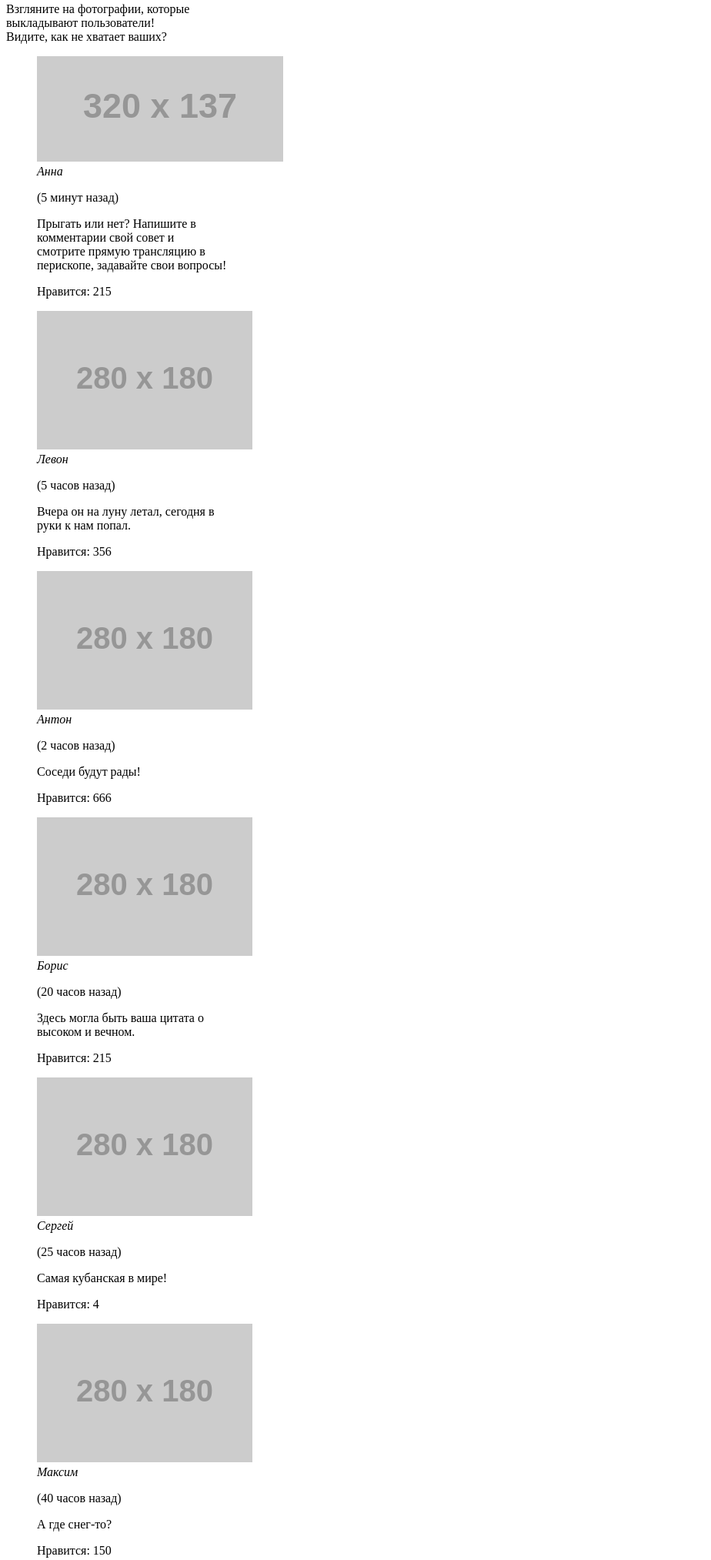
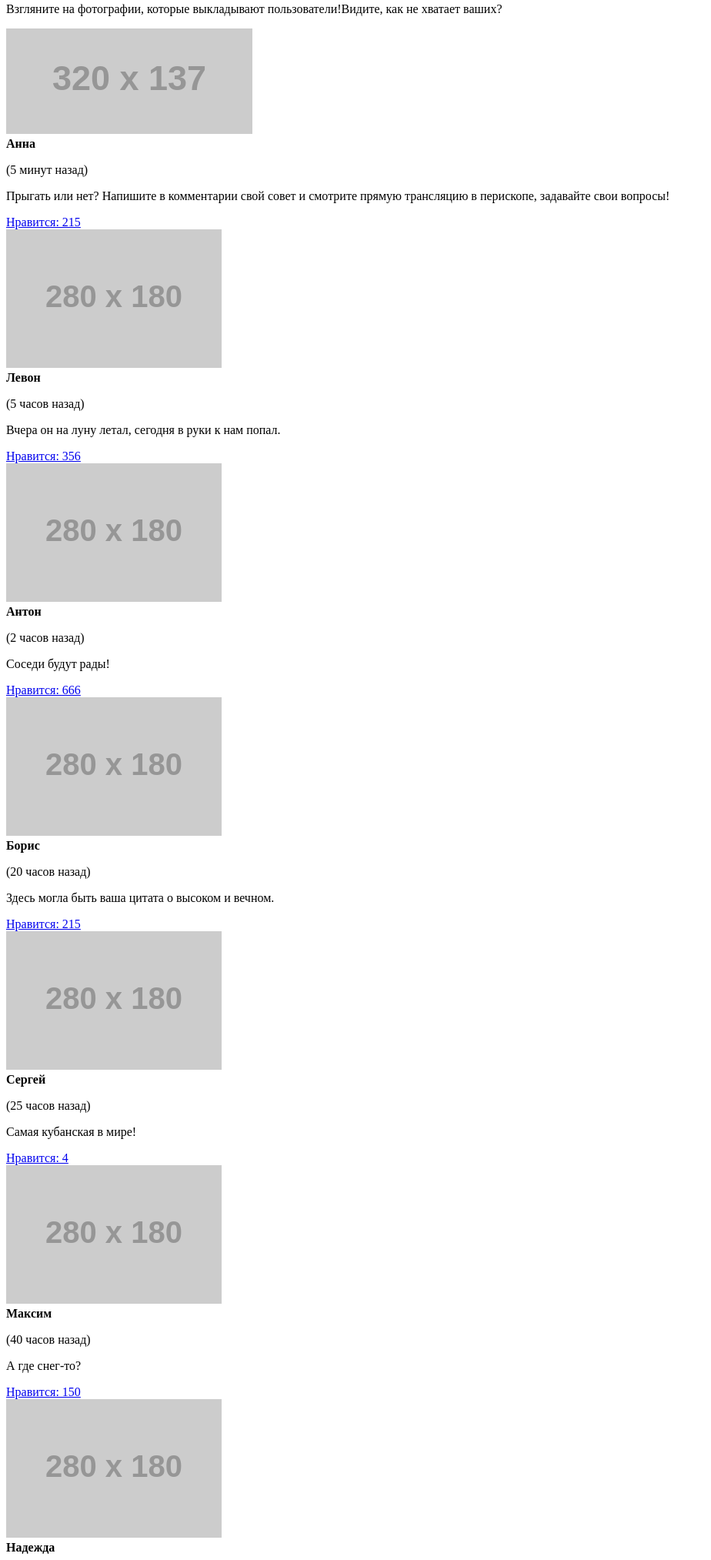
Before and after one commit to EnjoyTWOS/1247033-pink-20, a website: page source/photo.html in a window 1280 px wide. Shown: the part 353-2380 px from the top of the page at 77% size, without its empty margins (0-924 px from the left). Drawn offline with Linux system fonts and the light colour scheme; placeholder pictures from the web are drawn by us.

Commit message:
error correction

```diff
--- a/- source/- - photo.html
+++ b/source/photo.html
@@ -18,7 +18,7 @@
         <div class="photo-nav__wrapper">
           <ul class="photo-nav__list site-list">
             <li class="site-list__item">
-              <a href="- - index.html">
+              <a href="index.html">
                 Главная
               </a>
             </li>
@@ -28,7 +28,7 @@
               </a>
             </li>
             <li class="site-list__item">
-              <a href="- - contest.html">
+              <a href="contest.html">
                 Конкурс
               </a>
             </li>
@@ -53,87 +53,101 @@
         <h2 class="visually-hidden">Фотографии</h2>
         <header class="photos__header">
           <p class="photos__intro">
-            Взгляните на фотографии, которые<br> выкладывают пользователи!<br>Видите, как не хватает ваших?
+            Взгляните на фотографии, которые выкладывают пользователи!Видите, как не хватает ваших?
           </p>
         </header>
         <div class="photos__list">
-          <blockquote class="photos__item photos__item--best">
-            <img class="photos__image" src="https://via.placeholder.com/320x137" width="320" height="137" alt="Панорама дня">
+          <article class="photos__item photos__item--best">
+            <a  class="photos__image photos-image--best" href="#">
+              <img src="https://via.placeholder.com/320x137" width="320" height="137" alt="Панорама дня">
+            </a>
             <div class="photos__author-info">
-              <cite class="photos__author-name">Анна</cite>
+              <b class="photos__author-name">Анна</b>
               <p class="photos__time">(5 минут назад)</p>
               <p class="photos__text">
-                Прыгать или нет? Напишите в<br> комментарии свой совет и<br> смотрите прямую трансляцию в<br> перископе, задавайте свои вопросы!
+                Прыгать или нет? Напишите в комментарии свой совет и смотрите прямую трансляцию в перископе, задавайте свои вопросы!
               </p>
-              <p class="photos__likes">Нравится: 215</p>
+              <a class="photos__likes" href="#">Нравится: 215</a>
             </div>
-          </blockquote>
-          <blockquote class="photos__item">
-            <img class="photos__image" src="https://via.placeholder.com/280x180" width="280" height="180" alt="Фотография пользователя">
+          </article>
+          <article class="photos__item">
+            <a class="photos__image" href="#">
+              <img src="https://via.placeholder.com/280x180" width="280" height="180" alt="Фотография пользователя">
+            </a>
             <div class="photos__author-info">
-              <cite class="photos__author-name">Левон</cite>
+              <b class="photos__author-name">Левон</b>
               <p class="photos__time">(5 часов назад)</p>
               <p class="photos__text">
-                Вчера он на луну летал, сегодня в<br> руки к нам попал.
+                Вчера он на луну летал, сегодня в руки к нам попал.
               </p>
-              <p class="photos__likes">Нравится: 356</p>
+              <a class="photos__likes" href="#">Нравится: 356</a>
             </div>
-          </blockquote>
-          <blockquote class="photos__item">
-            <img class="photos__image" src="https://via.placeholder.com/280x180" width="280" height="180" alt="Фотография пользователя">
+          </article>
+          <article class="photos__item">
+            <a class="photos__image" href="#">
+              <img src="https://via.placeholder.com/280x180" width="280" height="180" alt="Фотография пользователя">
+            </a>
             <div class="photos__author-info">
-              <cite class="photos__author-name">Антон</cite>
+              <b class="photos__author-name">Антон</b>
               <p class="photos__time">(2 часов назад)</p>
               <p class="photos__text">
                Соседи будут рады!
               </p>
-              <p class="photos__likes">Нравится: 666</p>
+              <a class="photos__likes" href="#">Нравится: 666</a>
             </div>
-          </blockquote>
-          <blockquote class="photos__item">
-            <img class="photos__image" src="https://via.placeholder.com/280x180" width="280" height="180" alt="Фотография пользователя">
+          </article>
+          <article class="photos__item">
+            <a  class="photos__image" href="#">
+              <img src="https://via.placeholder.com/280x180" width="280" height="180" alt="Фотография пользователя">
+            </a>
             <div class="photos__author-info">
-              <cite class="photos__author-name">Борис</cite>
+              <b class="photos__author-name">Борис</b>
               <p class="photos__time">(20 часов назад)</p>
               <p class="photos__text">
-                Здесь могла быть ваша цитата о<br> высоком и вечном.
+                Здесь могла быть ваша цитата о высоком и вечном.
               </p>
-              <p class="photos__likes">Нравится: 215</p>
+              <a class="photos__likes" href="#">Нравится: 215</a>
             </div>
-          </blockquote>
-          <blockquote class="photos__item">
-            <img class="photos__image" src="https://via.placeholder.com/280x180" width="280" height="180" alt="Фотография пользователя">
+          </article>
+          <article class="photos__item">
+            <a  class="photos__image" href="#">
+              <img src="https://via.placeholder.com/280x180" width="280" height="180" alt="Фотография пользователя">
+            </a>
             <div class="photos__author-info">
-              <cite class="photos__author-name">Сергей</cite>
+              <b class="photos__author-name">Сергей</b>
               <p class="photos__time">(25 часов назад)</p>
               <p class="photos__text">
                 Самая кубанская в мире!
               </p>
-              <p class="photos__likes">Нравится: 4</p>
+              <a class="photos__likes" href="#">Нравится: 4</a>
             </div>
-          </blockquote>
-          <blockquote class="photos__item">
-            <img class="photos__image" src="https://via.placeholder.com/280x180" width="280" height="180" alt="Фотография пользователя">
+          </article>
+          <article class="photos__item">
+            <a class="photos__image" href="#">
+              <img src="https://via.placeholder.com/280x180" width="280" height="180" alt="Фотография пользователя">
+            </a>
             <div class="photos__author-info">
-              <cite class="photos__author-name">Максим</cite>
+              <b class="photos__author-name">Максим</b>
               <p class="photos__time">(40 часов назад)</p>
               <p class="photos__text">
                 А где снег-то?
               </p>
-              <p class="photos__likes">Нравится: 150</p>
+              <a class="photos__likes" href="#">Нравится: 150</a>
             </div>
-          </blockquote>
-          <blockquote class="photos__item">
-            <img class="photos__image" src="https://via.placeholder.com/280x180" width="280" height="180" alt="Фотография пользователя">
+          </article>
+          <article class="photos__item">
+            <a  class="photos__image" href="#">
+              <img src="https://via.placeholder.com/280x180" width="280" height="180" alt="Фотография пользователя">
+            </a>
             <div class="photos__author-info">
-              <cite class="photos__author-name">Надежда</cite>
+              <b class="photos__author-name">Надежда</b>
               <p class="photos__time">(45 часов назад)</p>
               <p class="photos__text">
                 Всем GM и взаимные лайки!
               </p>
-              <p class="photos__likes">Нравится: 2560</p>
+              <a class="photos__likes" href="#">Нравится: 2560</a>
             </div>
-          </blockquote>
+          </article>
         </div>
       </section>
     </main>
```
Also changed, not shown: source/contest.html (renamed from - source/- - contest.html, +5 -7 lines), source/index.html (renamed from - source/- - index.html, +10 -10 lines), - source/- img/htmlacademy.svg (deleted).
